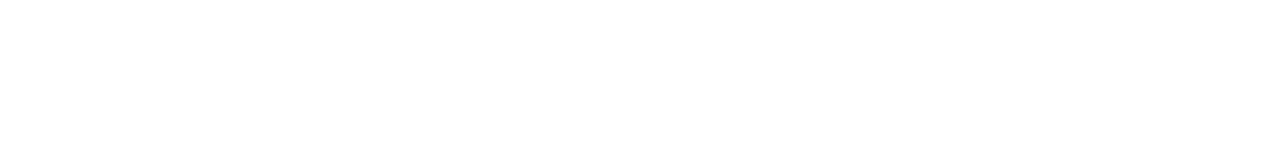
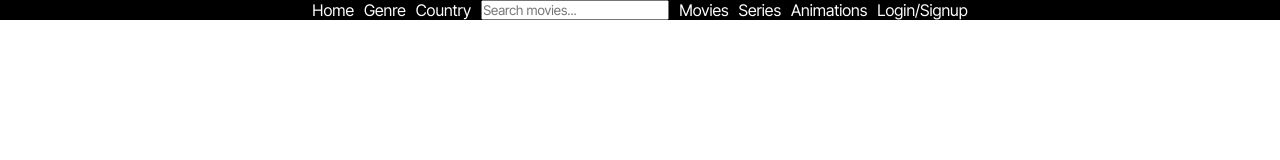
Before and after one commit to hirwa-arnaud/CINEHUB, a plain HTML site: page index.html in a window 1280 px wide. Drawn offline with Linux system fonts and the light colour scheme.

Commit message:
Building header

```diff
--- a/index.html
+++ b/index.html
@@ -1,13 +1,25 @@
 <!DOCTYPE html>
 <html lang="en">
 <head>
+    <link rel="preconnect" href="https://fonts.googleapis.com">
+<link rel="preconnect" href="https://fonts.gstatic.com" crossorigin>
+<link href="https://fonts.googleapis.com/css2?family=Inter+Tight:ital,wght@0,100..900;1,100..900&display=swap" rel="stylesheet">
    <link rel="stylesheet" href="style.css">
     <title>Document</title>
 </head>
 <body>
     <header>
         <nav>
-            <ul></ul>
+            <ul>
+                <li>Home</li>
+                <li>Genre</li>
+                <li>Country</li>
+                <input type="text" placeholder="Search movies...">
+<li>Movies</li>
+<li>Series</li>
+<li>Animations</li>
+<li>Login/Signup</li>
+</ul>
         </nav>
     </header>
 </body>
--- a/style.css
+++ b/style.css
@@ -0,0 +1,23 @@
+*{
+    margin: 0;
+    box-sizing: border-box;
+    padding: 0;
+    font-family: "Inter Tight", sans-serif
+}
+header{
+     width: 100%;
+     height: 30%;
+     background-color: black;
+     color: white;
+     display: flex;
+     justify-content: center;
+     align-items: center;
+     margin: auto;
+}
+ul{
+    list-style: none;
+    display: flex;
+    justify-content: center;
+    align-items: center;
+    gap: 10px;
+}
```
